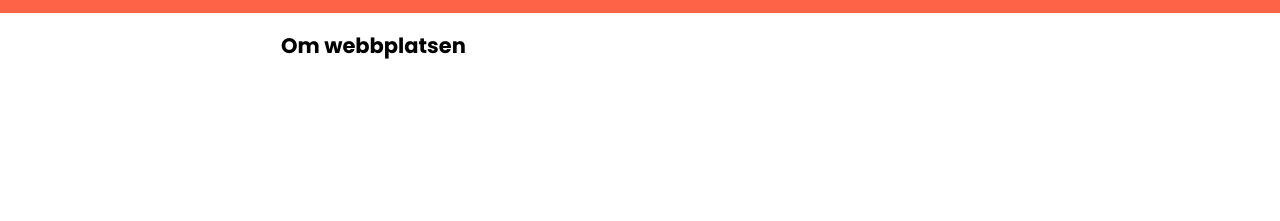
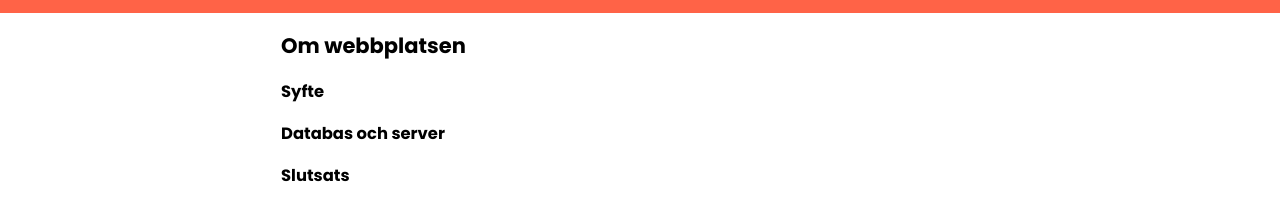
Before and after one commit to Punttt/frontend-mongodb, a website built with Vite: page about.html in a window 1280 px wide. Shown: the part 73-294 px from the top of the page. Built offline with nearby package versions, Linux system fonts and the light colour scheme; no server answers.

Commit message:
lägger in sektionerna för text på about sidan

```diff
--- a/about.html
+++ b/about.html
@@ -21,6 +21,20 @@
     <main class="main-about">
         <div class="container-sm">
             <h2>Om webbplatsen</h2>
+
+            <section>
+              <h3>Syfte</h3>
+              <p></p>
+            </section>
+            <section>
+              <h3>Databas och server</h3>
+              <p></p>
+            </section>
+            <section>
+              <h3>Slutsats</h3>
+              <p></p>
+            </section>
+
         </div>
     </main>
     <script type="module" src="./src/js/index.js"></script>
```
